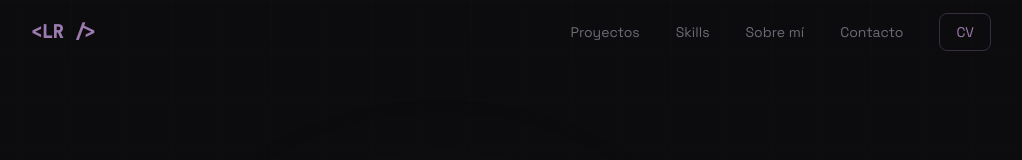
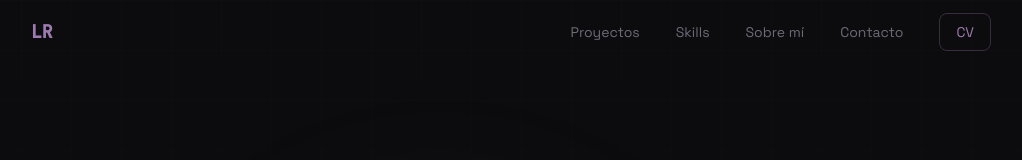
Before and after one commit to laylarodas/layla-portfolio, a React (Vite) app: page / in a window 1280 px wide. Shown: the top 160 px of the page, without its empty margins (129-1151 px from the left). Built offline with nearby package versions, Linux system fonts and the light colour scheme.

Commit message:
fix: prevent horizontal scroll on iOS and simplify navbar logo

```diff
--- a/src/App.jsx
+++ b/src/App.jsx
@@ -8,7 +8,7 @@ import Contact from './sections/Contact'
 
 function App() {
   return (
-    <div className="min-h-screen bg-surface-900">
+    <div className="min-h-screen bg-surface-900 overflow-x-hidden">
       <Navbar />
       <main>
         <Hero />
--- a/src/components/Navbar.jsx
+++ b/src/components/Navbar.jsx
@@ -35,7 +35,7 @@ function Navbar() {
             className="group flex items-center gap-2"
           >
             <span className="text-accent font-mono text-lg font-bold group-hover:text-accent-light transition-colors">
-              {'<LR />'}
+              LR
             </span>
           </a>
 
--- a/src/index.css
+++ b/src/index.css
@@ -6,10 +6,15 @@
   html {
     scroll-behavior: smooth;
     scroll-padding-top: 5rem;
+    overflow-x: hidden;
   }
 
   body {
     @apply antialiased bg-surface-900 text-text-primary;
+    overflow-x: hidden;
+    overscroll-behavior-x: none;
+    position: relative;
+    width: 100%;
   }
 
   ::selection {
--- a/src/sections/About.jsx
+++ b/src/sections/About.jsx
@@ -22,7 +22,7 @@ function About() {
   }, [])
 
   return (
-    <section id="about" className="py-24 md:py-32 relative" ref={sectionRef}>
+    <section id="about" className="py-24 md:py-32 relative overflow-hidden" ref={sectionRef}>
       {/* Background accent */}
       <div className="absolute bottom-0 left-0 w-1/3 h-1/3 bg-accent/3 rounded-full blur-3xl pointer-events-none" />
 
--- a/src/sections/Hero.jsx
+++ b/src/sections/Hero.jsx
@@ -20,7 +20,7 @@ function Hero() {
   return (
     <section
       id="hero"
-      className="relative min-h-screen flex items-center pt-16"
+      className="relative min-h-screen flex items-center pt-16 overflow-hidden"
     >
       {/* Grid background */}
       <div className="absolute inset-0 bg-grid opacity-60" />
--- a/src/sections/Projects.jsx
+++ b/src/sections/Projects.jsx
@@ -24,7 +24,7 @@ function Projects() {
   }, [])
 
   return (
-    <section id="projects" className="py-24 md:py-32 relative" ref={sectionRef}>
+    <section id="projects" className="py-24 md:py-32 relative overflow-hidden" ref={sectionRef}>
       {/* Background accent */}
       <div className="absolute top-0 right-0 w-1/2 h-1/2 bg-accent/3 rounded-full blur-3xl pointer-events-none" />
 
```
